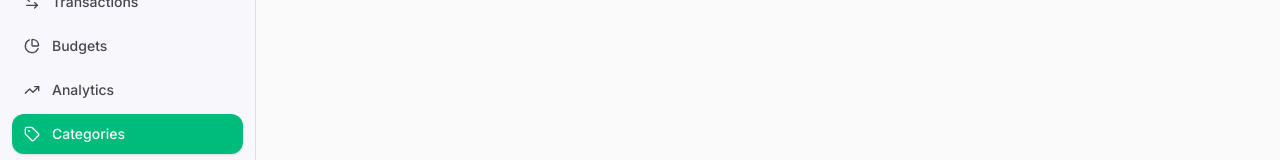
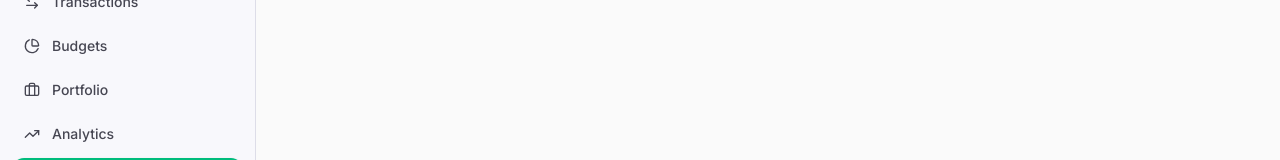
Before and after one commit to jitsmep/finance-tracker, a Next.js app: page /categories in a window 1280 px wide. Shown: the part 155-315 px from the top of the page. Built offline with nearby package versions, Linux system fonts and the light colour scheme; no server answers; the database is empty.

Commit message:
Update sidebar.tsx

```diff
--- a/src/components/sidebar.tsx
+++ b/src/components/sidebar.tsx
@@ -10,13 +10,16 @@ import {
   Settings,
   TrendingUp,
   Wallet,
+  Briefcase, // <-- 1. ADDED THE BRIEFCASE ICON HERE
 } from "lucide-react"
 import { cn } from "@/lib/utils"
 
+// 2. ADDED THE PORTFOLIO LINK TO YOUR NAVIGATION ARRAY
 const NAV_ITEMS = [
   { href: "/dashboard", label: "Dashboard", icon: LayoutDashboard },
   { href: "/transactions", label: "Transactions", icon: ArrowLeftRight },
   { href: "/budgets", label: "Budgets", icon: PieChart },
+  { href: "/portfolio", label: "Portfolio", icon: Briefcase }, // <-- NEW PORTFOLIO LINK
   { href: "/analytics", label: "Analytics", icon: TrendingUp },
   { href: "/categories", label: "Categories", icon: Tag },
   { href: "/settings", label: "Settings", icon: Settings },
```
